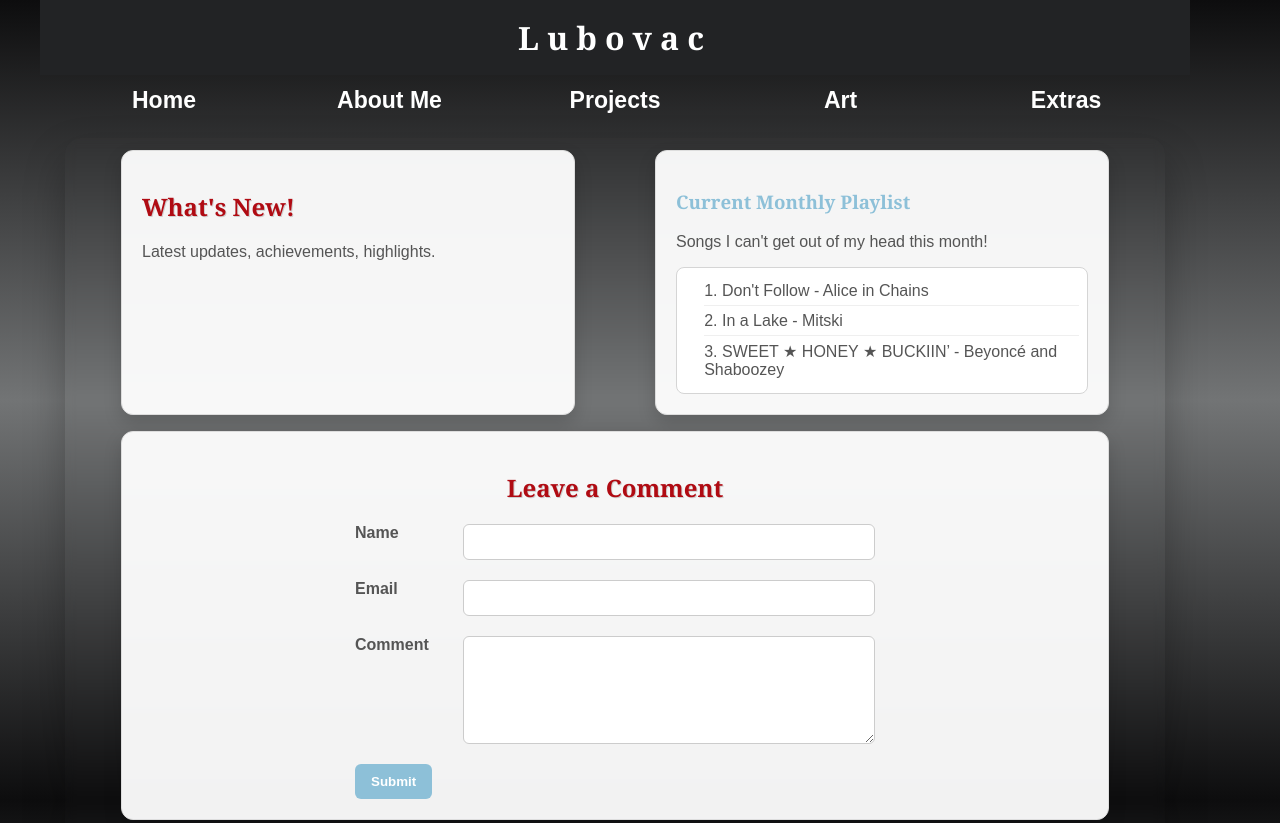
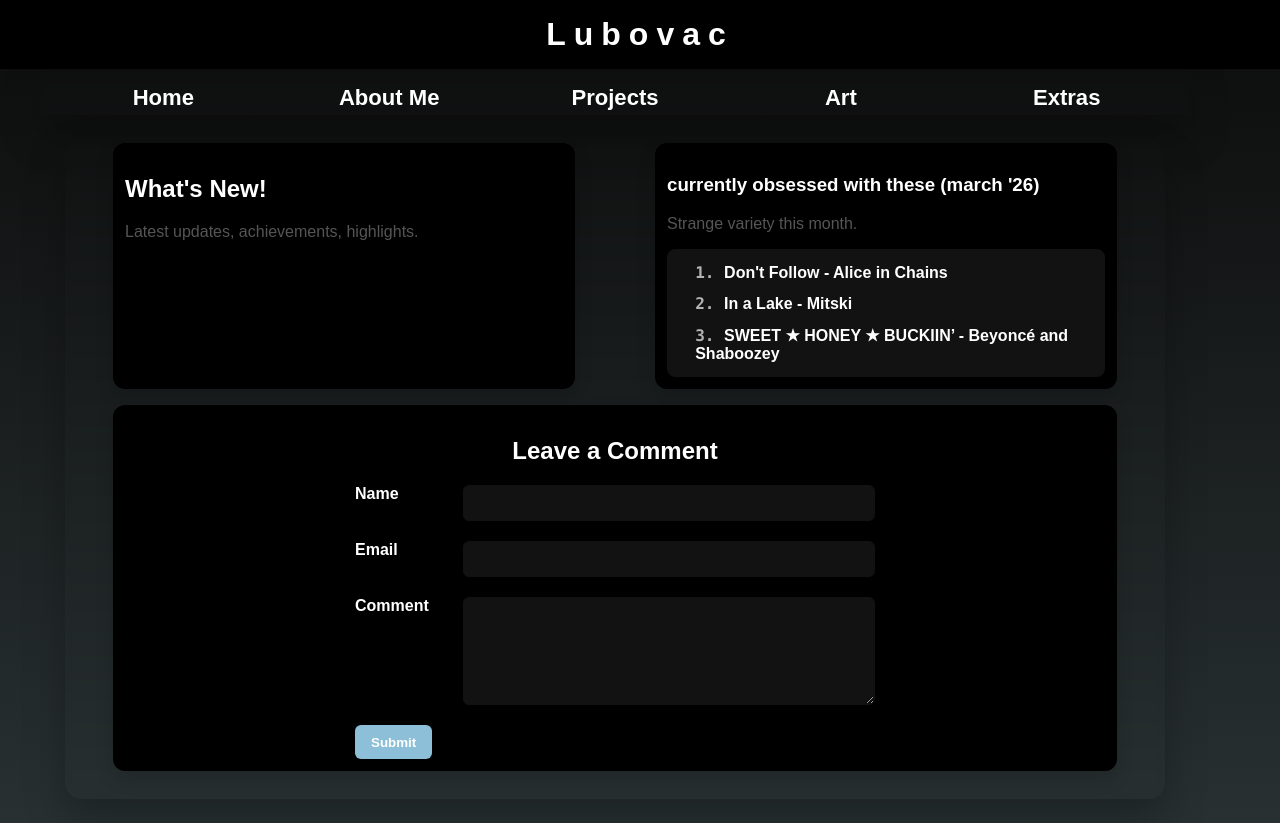
Before and after one commit to jasLubovac/CIS300-S26-Lubovac-Final, a plain HTML site: page index.html in a window 1280 px wide. Shown: the top 823 px of the page. Drawn offline with Linux system fonts and the light colour scheme.

Commit message:
overhaul to general look
changed fonts, hovering, added links to spotify music card

```diff
--- a/final.css
+++ b/final.css
@@ -2,15 +2,14 @@ body {
     margin: 0;
     color: #555555;
     font-family: Arial, Helvetica, sans-serif;
-    background: linear-gradient( #0d0d0e, #727475, #0d0d0e);
-    background-attachment: fixed;
-    background-size: 400% 400%;
+    background: linear-gradient( #0c0c0c, #B0E0E6);
+    background-size: 500% 400%;
     min-height: 100vh;
 }
 
 header {
 
-    background-color: #222325;
+    background-color: #000000;
     color: #FFFFFF;
     text-align: center;
 
@@ -40,31 +39,52 @@ h1 {
     margin-bottom: 0;
     padding-top: 0.5em;
     padding-bottom: 0.5em;
-    font-family: Georgia, 'Times New Roman', Times, serif;
+    font-family: 'Montserrat', sans-serif;
+    font-weight: bold;
     letter-spacing: 0.25em;
 
 }
 
 h2 {
 
-    color: #B00B13;
-    font-family: Georgia, 'Times New Roman', Times, serif;
-    text-shadow: 1px 1px #cfcfcf;
+    color: #FFFFFF;
+    font-family: 'Montserrat', sans-serif;
+    font-weight: bold;
 
 }
 
 h3 {
 
-    color: #8dc0d8;
-    font-family: Georgia, 'Times New Roman', Times, serif;
+    color: #FFFFFF;
+    font-weight: bold;
+    font-family: 'Proxima Nova', sans-serif, Consolas, 'Courier New', monospace;
+
+}
+
+h3 a {
+
+    text-decoration: none;
+
+    font-weight: bold;
+    color: #FFFFFF;
+
+}
+
+h3 a:hover {
+
+    color: #1DB954;
+    background-color: #1f1f1f;
 
 }
 
 nav {
 
+    background: transparent;
+    box-shadow: 0 20px 40px rgba(0,0,0,0.25);
+    backdrop-filter: blur(3px);
     font-weight: bold;
-    padding: 0em;
-    font-size: 120%;
+    padding: 0.25em;
+    font-size: 115%;
     text-align: center;
 
 }
@@ -81,7 +101,7 @@ nav ul {
 
 nav li {
 
-    border-bottom: 1px solid darkblue;
+    border-bottom: 1px solid #121212;
 
 }
 
@@ -105,15 +125,32 @@ main {
     background: transparent;
     margin: 1.5rem auto 2rem;
     max-width: 1100px;
-    padding: 1.5rem;
+    padding: 1rem;
     border-radius: 16px;
     box-shadow: 0 20px 40px rgba(0,0,0,0.25);
-    backdrop-filter: blur(5px);
+    backdrop-filter: blur(3px);
 }
 
 .floating-main {
     display: grid;
     gap: 1rem;
+}
+
+.card {
+    background: #000000;
+    border-radius: 12px;
+    padding: 0.75rem;
+    box-shadow: 0 8px 18px rgba(0,0,0,0.15);
+    position: relative;
+    top: -12px;
+    transition: transform 0.25s ease, box-shadow 0.25s ease;
+}
+
+.card li a {
+
+    text-decoration: none;
+    color: #FFFFFF;
+
 }
 
 .card-row {
@@ -122,20 +159,19 @@ main {
     gap: 1rem;
 }
 
-.card {
-    background: rgba(255,255,255,0.95);
-    border: 1px solid #ddd;
-    border-radius: 12px;
-    padding: 1.25rem;
-    box-shadow: 0 8px 18px rgba(0,0,0,0.15);
-    position: relative;
-    top: -12px;
-    transition: transform 0.25s ease, box-shadow 0.25s ease;
+.playlist-card:hover {
+    transform: translateY(-4px);
+    box-shadow: 0 16px 28px rgba(0,0,0,0.22);
 }
 
-.card:hover {
-    transform: translateY(-6px);
-    box-shadow: 0 16px 28px rgba(0,0,0,0.22);
+.playlist-card .playlist-link {
+    display: block;
+    color: inherit;
+    text-decoration: none;
+}
+
+.playlist-card .playlist-link:hover {
+    color: inherit;
 }
 
 .card.full-width {
@@ -146,9 +182,9 @@ main {
     max-height: 220px;
     overflow-y: auto;
     margin-top: 0.75rem;
-    border: 1px solid #d5d5d5;
+    border: 1px solid #121212;
     border-radius: 8px;
-    background: #ffffff;
+    background: #121212;
     padding: 0.5rem;
 }
 
@@ -158,13 +194,33 @@ main {
     list-style: decimal inside;
 }
 
+.playlist-list li::marker {
+
+    color: #b3b3b3;
+    font-family: 'Proxima Nova', Consolas, 'Courier New', monospace;
+    font-weight: bold;
+
+}
+
 .playlist-list li {
     padding: 0.35rem 0;
-    border-bottom: 1px solid #efefef;
+    color: #FFFFFF;
+    font-family: 'Montserrat', sans-serif;
+    font-weight: bold;
+    border-bottom: 1px solid #121212;
 }
 
 .playlist-list li:last-child {
     border-bottom: none;
+}
+
+.playlist-list li a:hover {
+    background: #1f1f1f;
+    color: #1DB954;
+}
+
+.playlist-list li:hover::marker {
+    color: #FFFF;
 }
 
 .feedback-form {
@@ -185,9 +241,11 @@ main {
 
 .feedback-form input,
 .feedback-form textarea {
+    background-color: #121212;
+    color: #FFFFFF;
     width: 100%;
     padding: 0.5rem;
-    border: 1px solid #ccc;
+    border: 1px solid #121212;
     border-radius: 6px;
     font: inherit;
 }
@@ -214,9 +272,13 @@ main {
     }
 }
 
+label {
+    color: #FFFFFF;
+}
+
 main ul {
 
-    list-style-image: url('marker.gif');
+    list-style-image: url('');
 
 }
 
@@ -228,14 +290,14 @@ table {
 
 dt {
 
-    color: #002171;
+    color: #121212;
 
 }
 
 footer {
 
-    background-color: #696a6d;
-    color: #b4b5b9;
+    background-color: #000000;
+    color: #FFFFFF;
     font-size: 75%;
     font-style: italic;
     text-align: center;
@@ -337,7 +399,7 @@ th {
 #abouthero {
 
     height: 300px;
-    background-image: url("yurt.jpg");
+    background-image: url("");
     background-size: 100% 100%;
     background-repeat: no-repeat;
 
@@ -346,7 +408,7 @@ th {
 #projecthero {
 
     height: 300px;
-    background-image: url("trail.jpg");
+    background-image: url("");
     background-size: 100% 100%;
     background-repeat: no-repeat;
 
@@ -355,7 +417,7 @@ th {
 #arthero {
 
     height: 300px;
-    background-image: url("trail.jpg");
+    background-image: url("");
     background-size: 100% 100%;
     background-repeat: no-repeat;
 
@@ -364,10 +426,17 @@ th {
 #extrahero {
 
     height: 300px;
-    background-image: url("trail.jpg");
+    background-image: url("");
     background-size: 100% 100%;
     background-repeat: no-repeat;
 
+}
+
+
+@media (max-width: 599px) {
+    nav li:hover {
+        background: #1f1f1f;
+    }
 }
 
 @media (min-width: 600px) {
@@ -379,6 +448,13 @@ th {
         flex-wrap: nowrap;
         justify-content: space-evenly;
         padding-top: 0.5em;
+
+
+    }
+
+    nav a {
+
+        text-decoration: none;
 
     }
 
@@ -450,6 +526,8 @@ th {
             text-align: center;
         }
 
+
+
         header {
 
             grid-area: header;
--- a/index.html
+++ b/index.html
@@ -9,13 +9,13 @@
 </head>
 
 <body>
-    <div id="wrapper">
     <header>
         <h1>
             <a href="index.html">Lubovac</a>
         </h1>
     </header>
 
+    <div id="wrapper">
         <nav>
             <ul>
                 <li><a href="index.html">Home</a></li>
@@ -35,14 +35,14 @@
                     <p>Latest updates, achievements, highlights.</p>
                 </section>
 
-                <section class="card">
-                    <h3>Current Monthly Playlist</h3>
-                    <p>Songs I can't get out of my head this month!</p>
+                <section class="card playlist-card">
+                    <h3><a href="https://open.spotify.com/playlist/3Ec8XsxXXDxNkbLZieSiPi?si=6e569ffc0877444e" target="_blank">currently obsessed with these (march '26)</a></h3>
+                    <p>Strange variety this month.</p>
                     <div class="playlist-container">
                         <ul class="playlist-list">
-                            <li>Don't Follow - Alice in Chains</li>
-                            <li>In a Lake - Mitski</li>
-                            <li>SWEET ★ HONEY ★ BUCKIIN’ - Beyoncé and Shaboozey</li>
+                            <li><a href="https://open.spotify.com/track/7CI0VS6ETno5mgHi4PoCrY?si=eb9b709865e64bae" target="_blank">Don't Follow - Alice in Chains</a></li>
+                            <li><a href="https://open.spotify.com/track/5VsBTV8gxbMCRTomd2nRqg?si=f05ec49b352843c1" target="_blank">In a Lake - Mitski</a></li>
+                            <li><a href="https://open.spotify.com/track/7CA0mEKqEZ0WFAIlTS4uEl?si=b63a0a566db94677" target="_blank">SWEET ★ HONEY ★ BUCKIIN’ - Beyoncé and Shaboozey</a></li>
                         </ul>
                     </div>
                 </section>
@@ -64,13 +64,13 @@
                 </form>
             </section>
         </main>
+    </div>
 
     <footer>
         Copyright &copy;
         2026 Jasmina Lubovac <br>
         <a href="malito:jas.lubovo@gmail.com">jas.lubovo@gmail.com</a>
     </footer>
-    </div>
 </body>
 
 </html>
```
Lines whose indentation alone changed are shown as unchanged.
